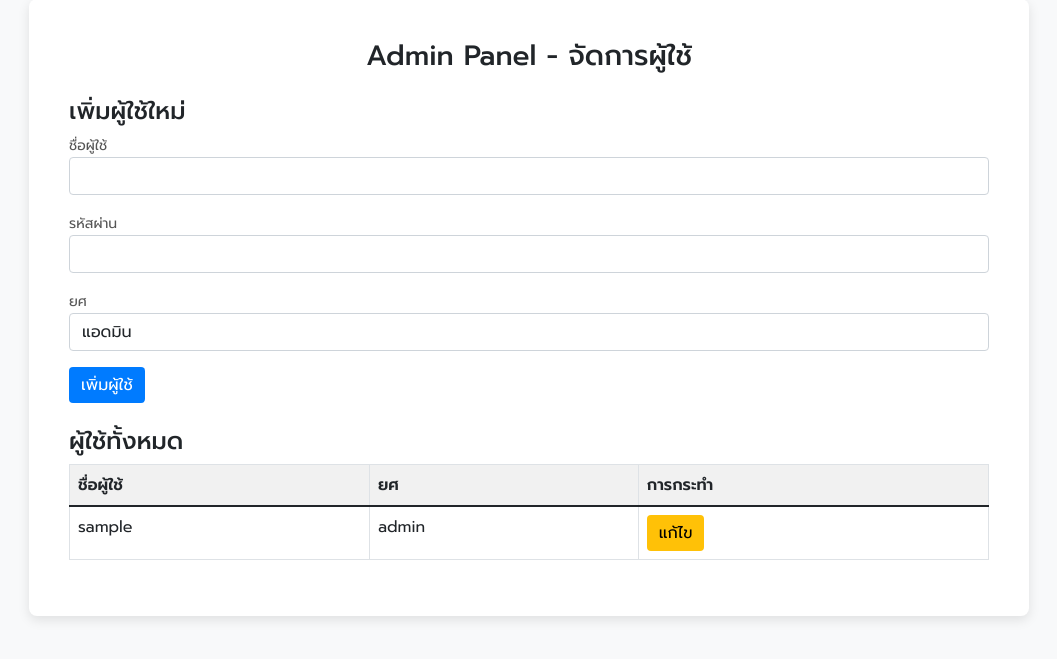
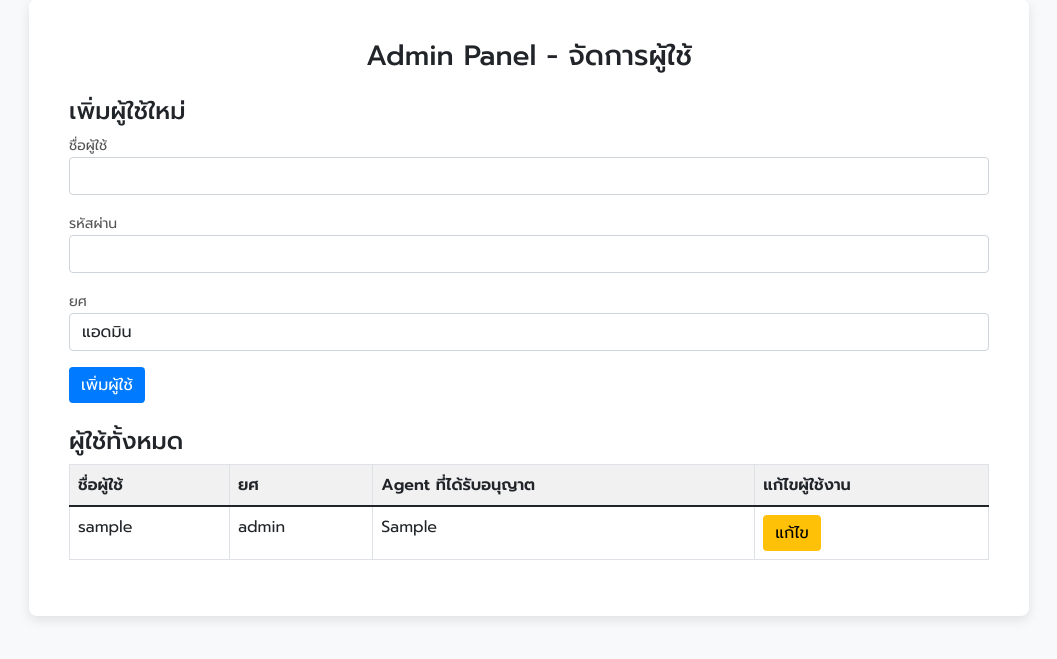
Before and after one commit to RTStudioxDev/my-flask-app, a Flask app: template templates/admin_panel.html in a window 1280 px wide. Shown: the part 94-753 px from the top of the page, without its empty margins (111-1168 px from the left). Run offline with Flask 3, Linux system fonts and the light colour scheme; the template is opened without the code that fills it: most values are stand-ins (such as "Sample title", 1, 10 or a date in 2020).

Commit message:
Update System Admin And User

```diff
--- a/app.py
+++ b/app.py
@@ -129,9 +129,9 @@ def index():
     user = db.users.find_one({'_id': ObjectId(session['user_id'])})
 
     if user:
-        # ดึงข้อมูล agent ทั้งหมด
-        agents = list(db.agents.find())
-        return render_template('index.html', agents=agents, user=user)  # ส่งข้อมูลผู้ใช้และ agent ไปยังเทมเพลต
+        allowed_agents = g.user.get("allowed_agents", [])
+        agents = list(db.agents.find({"name": {"$in": allowed_agents}})) if allowed_agents else []
+        return render_template('index.html', agents=agents, user=g.user)
     else:
         # ถ้าไม่พบผู้ใช้ ให้ไปที่หน้า login
         return redirect(url_for('login'))
@@ -167,49 +167,48 @@ def change_password():
 @login_required
 @role_required('admin')  # ตรวจสอบว่าผู้ใช้เป็น admin หรือไม่
 def admin_panel():
-    # ดึงข้อมูลผู้ใช้ทั้งหมดจากฐานข้อมูล
-    users = db.users.find()
+    users = list(db.users.find())
+    all_agents = list(db.agents.find())  # ใช้ใน select dropdown
 
     if request.method == 'POST':
         action = request.form.get('action')
 
-        # ฟังก์ชันในการเพิ่มผู้ใช้ใหม่
         if action == 'add':
             username = request.form['username']
             password = request.form['password']
             role = request.form['role']
+            allowed_agents = request.form.getlist('allowed_agents')  # เพิ่มตรงนี้
 
             if username and password and role:
-                # สร้างรหัสผ่านที่เข้ารหัส
                 hashed_password = generate_password_hash(password)
-
-                # เพิ่มผู้ใช้ใหม่ในฐานข้อมูล
                 db.users.insert_one({
                     'username': username,
                     'password': hashed_password,
-                    'role': role,  # กำหนดบทบาท (role)
+                    'role': role,
+                    'allowed_agents': allowed_agents,
                     'created_at': datetime.now()
                 })
                 flash('เพิ่มผู้ใช้ใหม่สำเร็จ', 'success')
             else:
                 flash('กรุณากรอกข้อมูลให้ครบถ้วน', 'danger')
 
-        # ฟังก์ชันในการแก้ไขข้อมูลผู้ใช้
         if action == 'edit':
             user_id = request.form['user_id']
             username = request.form['username']
             role = request.form['role']
             new_password = request.form.get('new_password')
+            allowed_agents = request.form.getlist('allowed_agents')
 
-            # ตรวจสอบว่ามีการกรอกรหัสผ่านใหม่หรือไม่
-            update_data = {'username': username, 'role': role}
+            update_data = {
+                'username': username,
+                'role': role,
+                'allowed_agents': allowed_agents
+            }
 
             if new_password:
-                # ถ้ามีการกรอกรหัสผ่านใหม่ จะทำการเข้ารหัสและอัปเดต
                 hashed_password = generate_password_hash(new_password)
                 update_data['password'] = hashed_password
 
-            # อัปเดตข้อมูลผู้ใช้
             db.users.update_one(
                 {'_id': ObjectId(user_id)},
                 {'$set': update_data}
@@ -218,7 +217,7 @@ def admin_panel():
 
         return redirect(url_for('admin_panel'))
 
-    return render_template('admin_panel.html', users=users)
+    return render_template('admin_panel.html', users=users, all_agents=all_agents)
 
 @app.route('/submit', methods=['POST'])
 @login_required
@@ -255,6 +254,10 @@ def submit_transaction():
 
         if not transaction_data['agent']:
             flash('กรุณาเลือก Agent', 'danger')
+            return redirect(url_for('index'))
+
+        if transaction_data['agent'] not in g.user.get('allowed_agents', []):
+            flash("คุณไม่มีสิทธิ์เลือก Agent นี้", "danger")
             return redirect(url_for('index'))
 
         db.transactions.insert_one(transaction_data)
@@ -373,9 +376,8 @@ def show_history():
 @app.before_request
 def before_request():
     if 'user_id' in session:
-        # ดึงข้อมูลผู้ใช้จากฐานข้อมูล
         user = db.users.find_one({'_id': ObjectId(session['user_id'])})
-        g.user = user  # เก็บข้อมูลผู้ใช้ใน g เพื่อให้เข้าถึงได้ในทุกๆ request
+        g.user = user
     else:
         g.user = None
 
@@ -459,8 +461,13 @@ def edit_transaction(transaction_id):
                 'bonus': float(request.form.get('bonus', 0)),
                 'commission': float(request.form.get('commission', 0)),
                 'admin_approved': int(request.form.get('admin_approved', 0)),
-                'updated_at': datetime.now()
+                'updated_at': datetime.now(),
+                'updated_by': session.get('user_id')
             }
+
+            if update_data['agent'] not in g.user.get('allowed_agents', []):
+                flash("คุณไม่มีสิทธิ์แก้ไข Agent นี้", "danger")
+                return redirect(url_for('show_history'))
 
             db.transactions.update_one(
                 {'_id': obj_id},
@@ -470,7 +477,8 @@ def edit_transaction(transaction_id):
             flash('อัปเดตข้อมูลสำเร็จ', 'success')
             return redirect(url_for('show_history'))
 
-        agents = list(db.agents.find())
+        allowed_agents = g.user.get("allowed_agents", [])
+        agents = list(db.agents.find({"name": {"$in": allowed_agents}})) if allowed_agents else []
         return render_template('edit_transaction.html',
                             transaction=transaction,
                             agents=agents,
--- a/templates/admin_panel.html
+++ b/templates/admin_panel.html
@@ -42,7 +42,8 @@
             <tr>
                 <th>ชื่อผู้ใช้</th>
                 <th>ยศ</th>
-                <th>การกระทำ</th>
+                <th>Agent ที่ได้รับอนุญาต</th>
+                <th>แก้ไขผู้ใช้งาน</th>
             </tr>
         </thead>
         <tbody>
@@ -50,6 +51,13 @@
             <tr>
                 <td>{{ user.username }}</td>
                 <td>{{ user.role }}</td>
+                <td>
+                    {% if user.allowed_agents %}
+                        {{ user.allowed_agents | join(', ') }}
+                    {% else %}
+                        <span class="text-muted">-</span>
+                    {% endif %}
+                </td>
                 <td>
                     <!-- ฟอร์มสำหรับการแก้ไขข้อมูลผู้ใช้ -->
                     <button class="btn btn-warning" data-bs-toggle="modal" data-bs-target="#editUserModal{{ user._id }}">แก้ไข</button>
@@ -84,6 +92,24 @@
                                     </select>
                                 </div>
                             </div>
+                            <div class="form-group mb-3">
+                                <div class="ps-3">  <!-- เพิ่ม padding ซ้าย -->
+                                    <label>เลือก Agent ที่อนุญาตให้ใช้งาน:</label><br>
+                                        {% for agent in all_agents %}
+                                        <div class="form-check">
+                                            <input
+                                                class="form-check-input"
+                                                type="checkbox"
+                                                name="allowed_agents"
+                                                value="{{ agent.name }}"
+                                                id="add_agent_{{ agent.name }}">
+                                            <label class="form-check-label" for="add_agent_{{ agent.name }}">
+                                                {{ agent.name }}
+                                        </label>
+                                    </div>
+                                    {% endfor %}
+                                </div>
+                            </div>
                             <div class="modal-footer">
                                 <button type="button" class="btn btn-secondary" data-bs-dismiss="modal">ยกเลิก</button>
                                 <button type="submit" class="btn btn-primary" name="action" value="edit">บันทึกการเปลี่ยนแปลง</button>
```
Also changed, not shown: templates/edit_transaction.html (+10 -8 lines), templates/index.html (+10 -5 lines).
